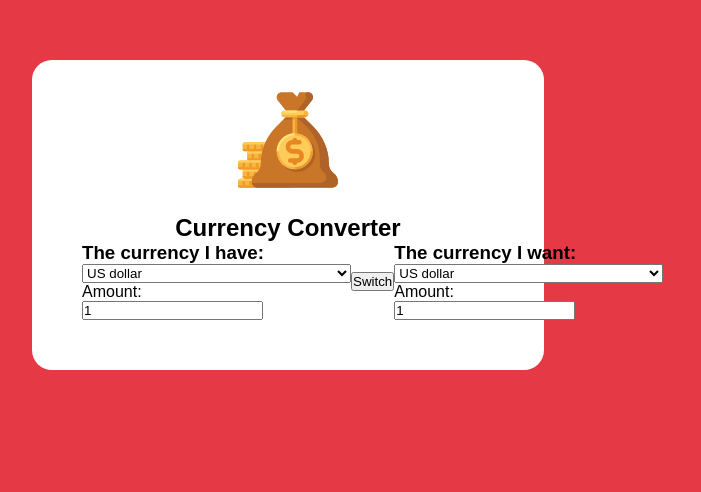
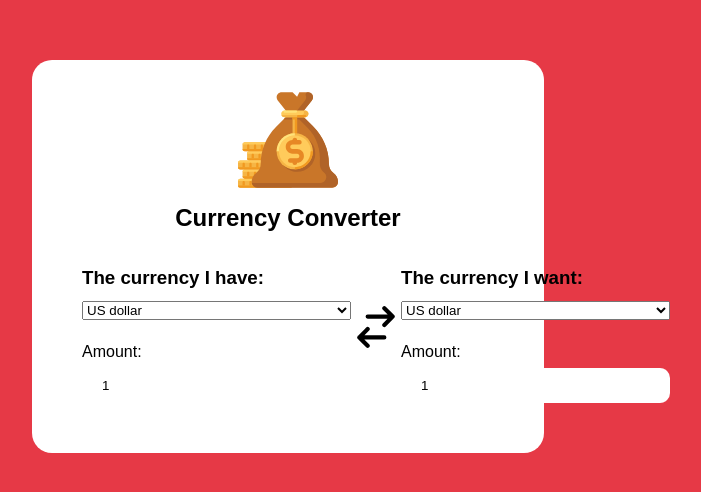
Before and after one commit to maysunktong/project02-currencyconverter, a plain HTML site: page index.html in a window 1280 px wide. Shown: the part 180-672 px from the top of the page, without its empty margins (352-1053 px from the left). Drawn offline with Linux system fonts and the light colour scheme.

Commit message:
markup + css styling

```diff
--- a/index.html
+++ b/index.html
@@ -9,11 +9,11 @@
   </head>
   <body>
     <main id="main">
-      <section class="container-left">
+      <div class="container-left">
         <img src="./img/money-bag.svg" alt="" />
-      </section>
-      <section class="container-right">
-        <h2>Currency Converter</h2>
+      </div>
+      <h2>Currency Converter</h2>
+      <div class="container-right">
         <div class="main-converter">
           <div id="">
             <h3>The currency I have:</h3>
@@ -206,7 +206,9 @@
             <input type="number" id="amount-one" placeholder="0" value="1" />
           </div>
           <div class="swap-rate-container">
-            <button class="btn" id="rate">Switch</button>
+            <a id="rate" href=""
+              ><img class="rate" src="./img/switch.svg" alt=""
+            /></a>
           </div>
           <div id="currency-two">
             <h3>The currency I want:</h3>
@@ -395,13 +397,13 @@
               <option value="ZMW" label="Zambian kwacha">ZMW</option>
               <option value="ZWB" label="Zimbabwean bonds">ZWB</option>
             </select>
+
             <p>Amount:</p>
             <input type="number" id="amount-two" placeholder="0" value="1" />
           </div>
         </div>
-      </section>
+      </div>
     </main>
-
     <!-- JS -->
     <script src="script.js"></script>
   </body>
--- a/style.css
+++ b/style.css
@@ -1,5 +1,7 @@
 @import url("https://fonts.googleapis.com/css2?family=Roboto&display=swap");
-
+:root {
+  --
+}
 * {
   padding: 0;
   margin: 0;
@@ -32,6 +34,7 @@ main {
 
 h2 {
   text-align: center;
+  padding: 10px;
 }
 
 .container-left,
@@ -44,8 +47,34 @@ h2 {
 .container-right {
   width: 100%;
   padding: 20px;
+  line-height: 2rem;
+}
+
+p {
+  padding-top: 10px;
 }
 
 img {
   width: 100px;
 }
+
+button {
+  outline: none;
+  background-color: none;
+}
+
+.rate {
+  width: 50px;
+}
+
+input {
+  width: 100%;
+  border-radius: 10px;
+  border: none;
+  background-color: ;
+  padding: 10px 20px;
+}
+
+input:focus {
+  border: 2px solid blue;
+}
```
Also changed, not shown: img/switch.svg (added).
